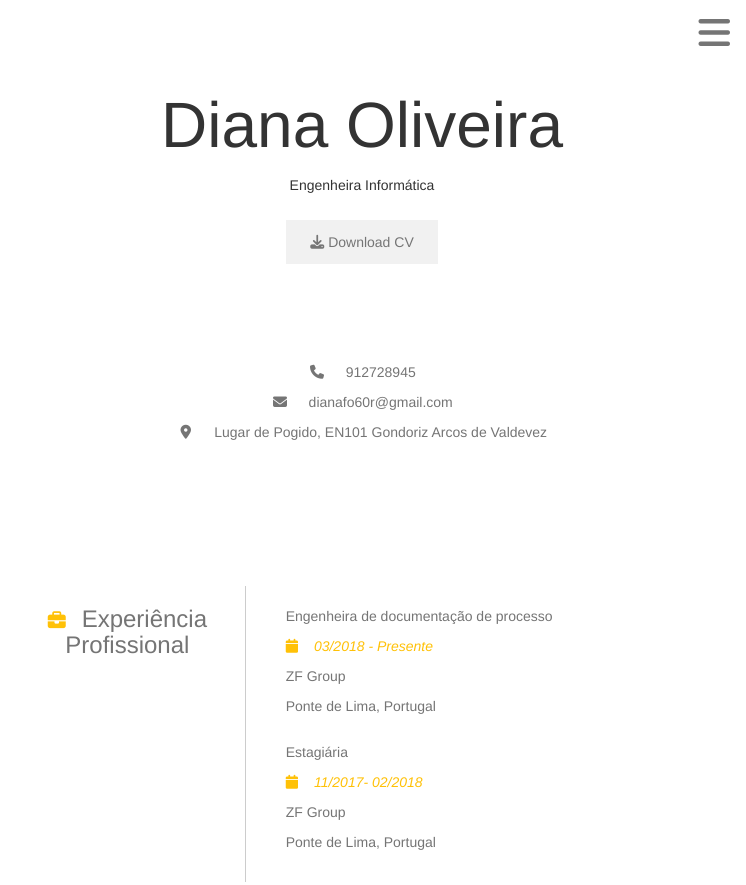
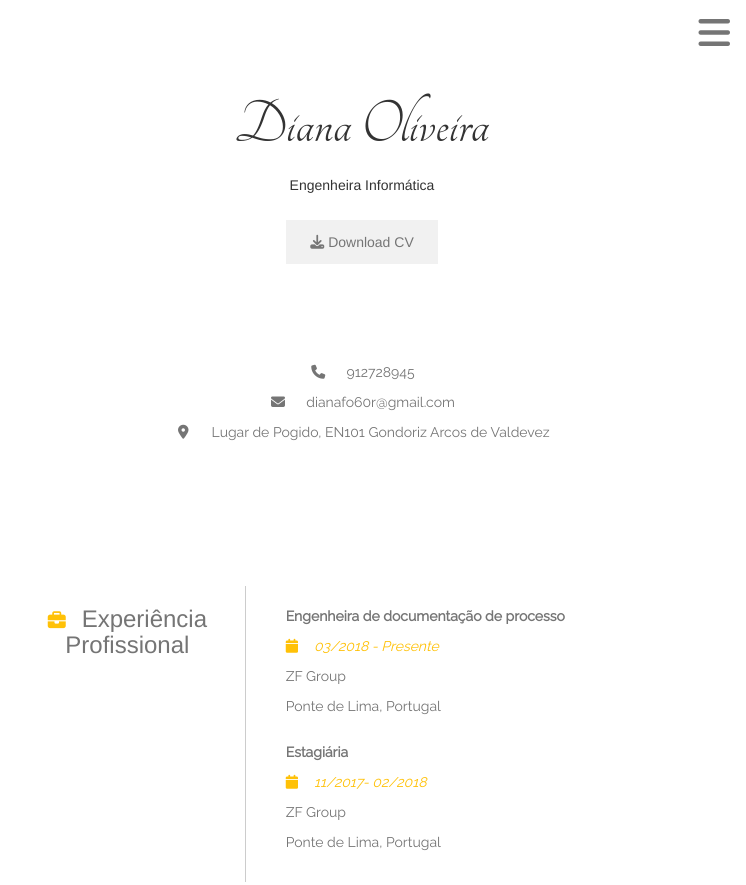
Before and after one commit to Diana60/Diana60.github.io, a plain HTML site: page index.html in a window 1280 px wide. Shown: the top 885 px of the page, without its empty margins (534-1280 px from the left). Drawn offline with nearby package versions, Linux system fonts and the light colour scheme.

Commit message:
Update index.html

```diff
--- a/index.html
+++ b/index.html
@@ -2,7 +2,7 @@
 <html lang="pt-pt">
 	<head>
 		<meta charset="UTF-8">
-		<link rel="stylesheet" type="text/css" href="estilo.css">
+		<link rel="stylesheet" type="text/css" href="main.css">
 
 		<title>Curriculo</title>
 
```
